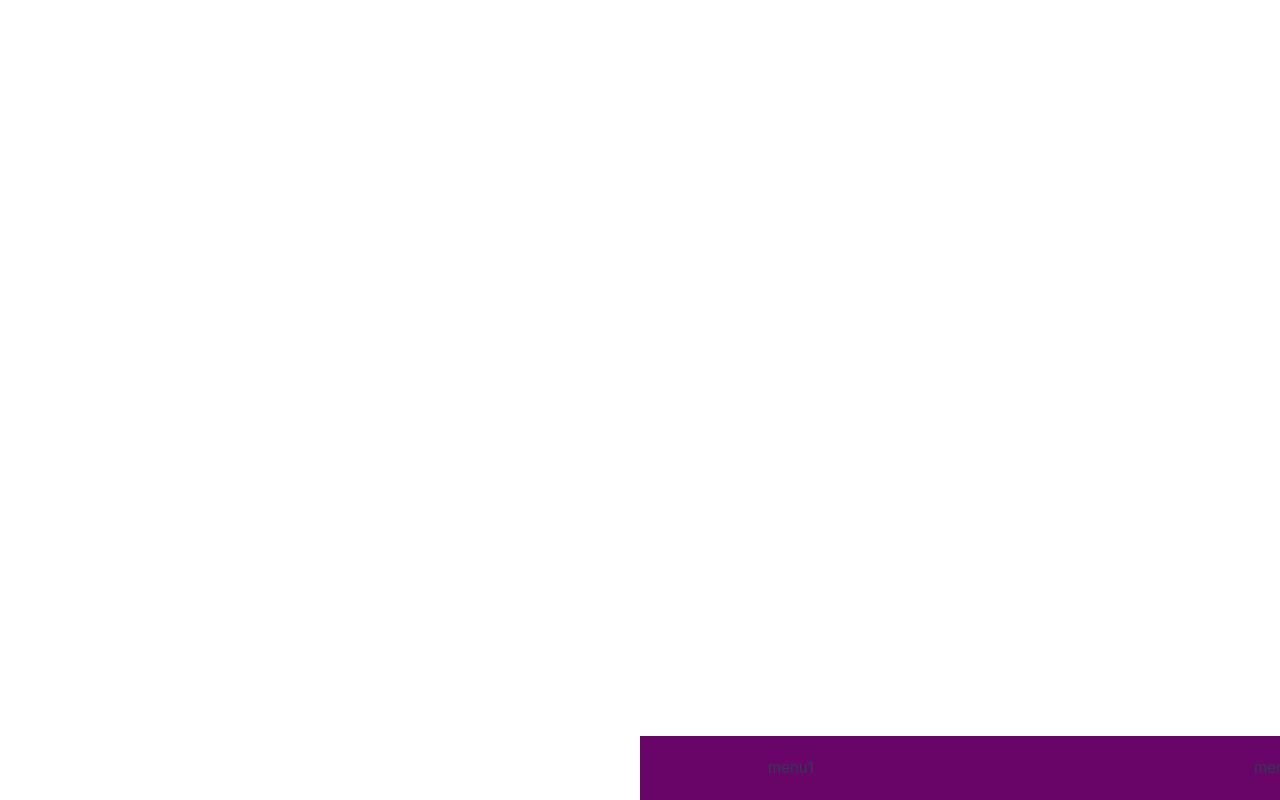
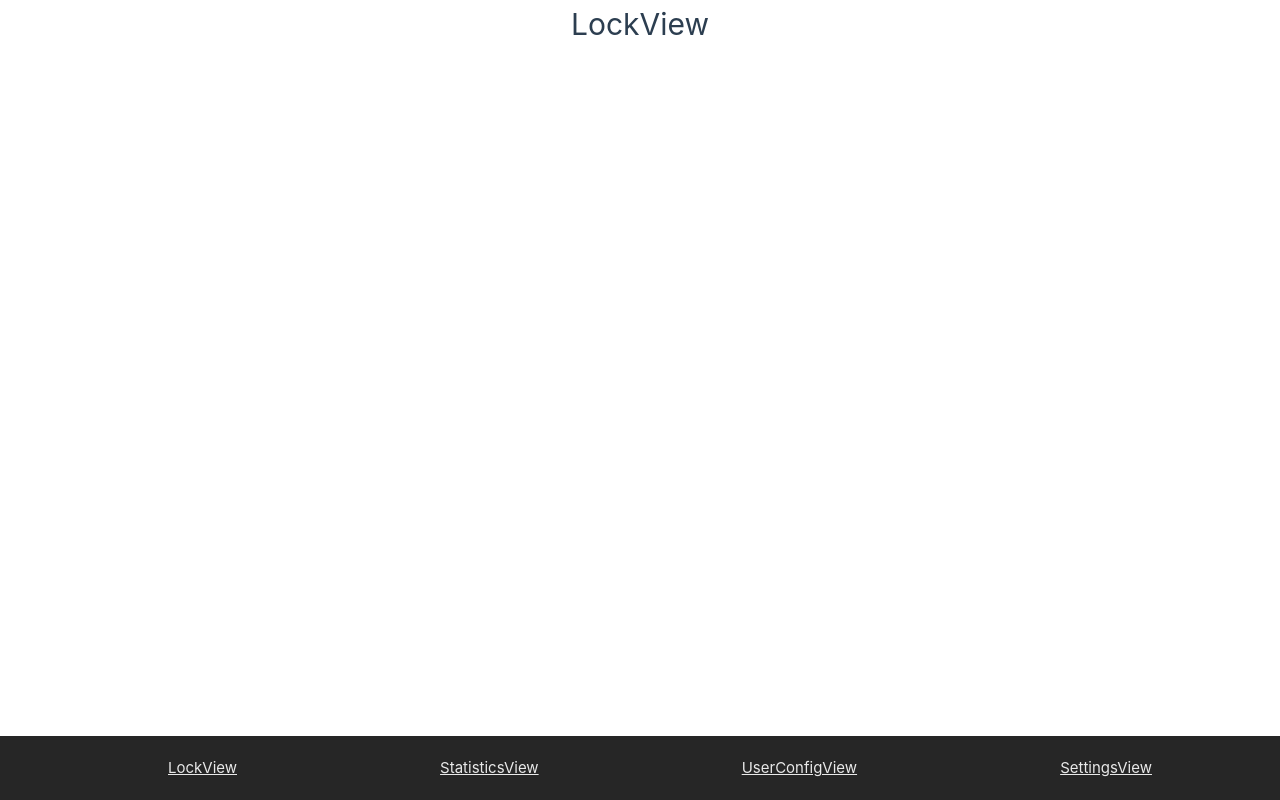
Before and after one commit to catlee1212/vulgear, a Vue app: page / in a window 1280 px wide. Built offline with nearby package versions, Linux system fonts and the light colour scheme.

Commit message:
Create the some views and add router.

```diff
--- a/package.json
+++ b/package.json
@@ -15,6 +15,7 @@
     "@vue/eslint-config-typescript": "^13.0.0",
     "@vuedx/typescript-plugin-vue": "^0.7.6",
     "vue": "^3.4.21",
+    "vue-router": "^4.3.0",
     "vuex": "^4.0.2"
   },
   "devDependencies": {
--- a/src/assets/main.css
+++ b/src/assets/main.css
@@ -1,7 +1,10 @@
 @import './base.css';
 
 :root {
-  --mainColor: rgb(105, 5, 105);
+  --mainColor: rgb(38, 38, 38);
+  --mainLinkColor: rgb(233, 233, 233);
+  --mainLinkColorHover: rgb(169, 156, 156);
+  --transitionDuration: 200ms;
 }
 
 #app {
@@ -31,29 +34,16 @@
   width: 80vw;
 }
 
-a,
-.green {
-  text-decoration: none;
-  color: hsla(160, 100%, 37%, 1);
-  transition: 0.4s;
-  padding: 3px;
+li {
+  list-style-type: none;
 }
 
-@media (hover: hover) {
-  a:hover {
-    background-color: hsla(160, 100%, 37%, 0.2);
-  }
+a {
+  color: var(--mainLinkColor);
+  cursor: pointer
 }
 
-@media (min-width: 1024px) {
-  body {
-    display: flex;
-    place-items: center;
-  }
-
-  #app {
-    display: grid;
-    grid-template-columns: 1fr 1fr;
-    padding: 0 2rem;
-  }
+a:hover {
+  color: var(--mainLinkColorHover);
+  transition: var(--transitionDuration);
 }
--- /dev/null
+++ b/src/components/LockView.vue
@@ -0,0 +1,16 @@
+<template>
+  <h1>LockView</h1>
+</template>
+
+<script>
+import { defineComponent } from "vue";
+
+export default defineComponent({
+  setup() {
+    return {};
+  },
+});
+</script>
+
+<style scoped>
+</style>
--- a/src/components/MainView.vue
+++ b/src/components/MainView.vue
@@ -1,33 +1,15 @@
 <template>
   <div class="wrapper">
-    <!-- {{ $store.state.title }}
-    <li v-for="(word, idx) in words" :key="idx">{{ word }}</li>
-    <input v-model="inputValue" @keypress.enter="save" />
-    <p>Total Words : {{ totalWords }}</p> -->
+    <router-view></router-view>
   </div>
 </template>
 
 <script>
-import { ref, computed, defineComponent } from "vue";
-import { useStore } from "vuex";
+import { defineComponent } from "vue";
 
 export default defineComponent({
   setup() {
-    const inputValue = ref("");
-    const store = useStore();
-    const words = computed(() => store.state.words);
-    const totalWords = computed(() => store.getters.totalWords);
-
-    function save() {
-      store.dispatch("saveWord", inputValue.value);
-    }
-
-    return {
-      words: words,
-      inputValue: inputValue,
-      totalWords: totalWords,
-      save: save,
-    };
+    return {};
   },
 });
 </script>
@@ -40,11 +22,4 @@ export default defineComponent({
   justify-content: center;
   align-items: center;
 }
-.wrapper button {
-  font-size: 20px;
-  background-color: #f0f;
-  padding: 10px 20px;
-  margin-top: 10px;
-  cursor: pointer;
-}
 </style>
--- a/src/components/MenuView.vue
+++ b/src/components/MenuView.vue
@@ -1,9 +1,14 @@
 <template>
   <div class="outerWrapper header">
     <div class="innerWrapper">
-      <div v-for="(items, idx) in menuItems" :key="idx">
-        {{ items }}
-      </div>
+      <ul class="menu">
+        <RouterLink
+          v-for="(items, idx) in menuItems"
+          :key="idx"
+          :to="items.link"
+          >{{ items.name }}</RouterLink
+        >
+      </ul>
     </div>
   </div>
 </template>
@@ -37,4 +42,13 @@ export default defineComponent({
   position: fixed;
   bottom: 0;
 }
+
+.menu {
+  align-items: center;
+  display: flex;
+  flex-direction: row;
+  font-size: 15px;
+  justify-content: space-between;
+  width: 100%;
+}
 </style>
--- /dev/null
+++ b/src/components/SettingsView.vue
@@ -0,0 +1,16 @@
+<template>
+  <h1>SettingsView</h1>
+</template>
+
+<script>
+import { defineComponent } from "vue";
+
+export default defineComponent({
+  setup() {
+    return {};
+  },
+});
+</script>
+
+<style scoped>
+</style>
--- /dev/null
+++ b/src/components/StatisticsView.vue
@@ -0,0 +1,16 @@
+<template>
+  <h1>StatisticsView</h1>
+</template>
+
+<script>
+import { defineComponent } from "vue";
+
+export default defineComponent({
+  setup() {
+    return {};
+  },
+});
+</script>
+
+<style scoped>
+</style>
--- /dev/null
+++ b/src/components/UserConfigView.vue
@@ -0,0 +1,16 @@
+<template>
+  <h1>UserConfigView</h1>
+</template>
+
+<script>
+import { defineComponent } from "vue";
+
+export default defineComponent({
+  setup() {
+    return {};
+  },
+});
+</script>
+
+<style scoped>
+</style>
--- a/src/main.ts
+++ b/src/main.ts
@@ -1,8 +1,8 @@
 import './assets/main.css'
-// import { store, key } from './store/index';
 import { store } from './store/index';
 import { createApp } from 'vue';
 import App from './App.vue';
+import router from './router/router'
 
-createApp(App).use(store).mount('#app')
-// createApp(App).use(store, key).mount('#app')
+
+createApp(App).use(store).use(router).mount('#app')
--- a/src/store/index.ts
+++ b/src/store/index.ts
@@ -6,7 +6,7 @@ import mutations from './mutations';
 export interface State {
   title: string
   words: Array<number | string>
-  menuItems: Array<string>
+  menuItems: { name: string, link: string }[],
   isOpen: boolean
 }
 
@@ -14,7 +14,11 @@ export const store = createStore<State>({
   state: {
     title: "Vuex Store",
     words: [],
-    menuItems: ['menu1', 'menu2', 'menu2'],
+    menuItems: [
+      { name: 'LockView', link: '/' },
+      { name: 'StatisticsView', link: '/stats' },
+      { name: 'UserConfigView', link: '/config' },
+      { name: 'SettingsView', link: '/settings' }],
     isOpen: false
   },
   actions,
```
Also changed, not shown: src/router/router.ts (added, +20 -0 lines), 1 other file (tests, documents, lock files or other folders).
